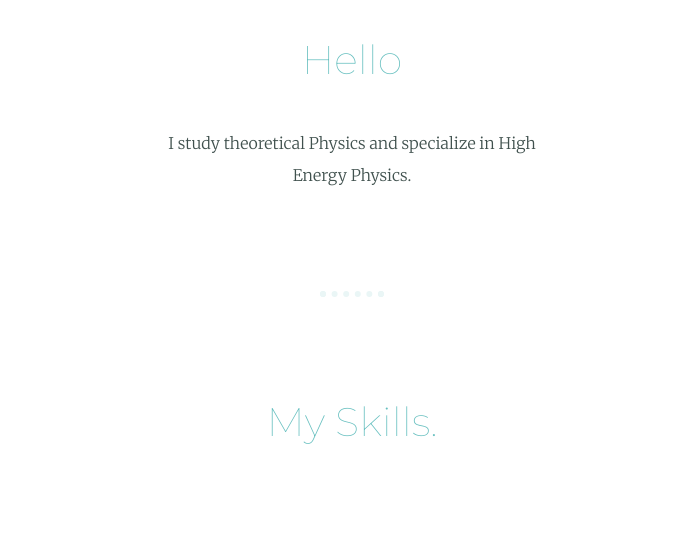
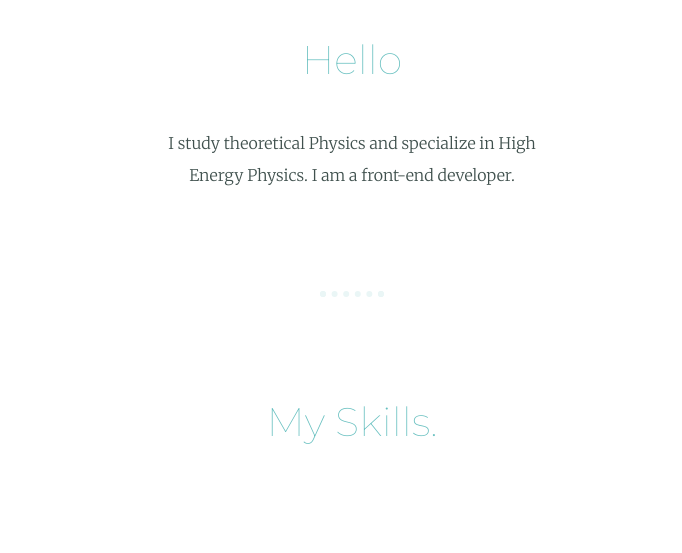
Before and after one commit to devCharaf/CV, a plain HTML site: page index.html in a window 1280 px wide. Shown: the part 1103-1656 px from the top of the page, without its empty margins (288-970 px from the left). Drawn offline with Linux system fonts and the light colour scheme.

Commit message:
Update index.html

```diff
--- a/index.html
+++ b/index.html
@@ -27,7 +27,7 @@
     <div class="profile">
       <img class="my_profile" src="images/my_profile.png" alt="charaf-profile-picture">
       <h2>Hello</h2>
-      <p class="intro">I study theoretical Physics and specialize in High Energy Physics.</p>
+      <p class="intro">I study theoretical Physics and specialize in High Energy Physics. I am a front-end developer.</p>
     </div>
     <hr>
     <div class="skills">
```
